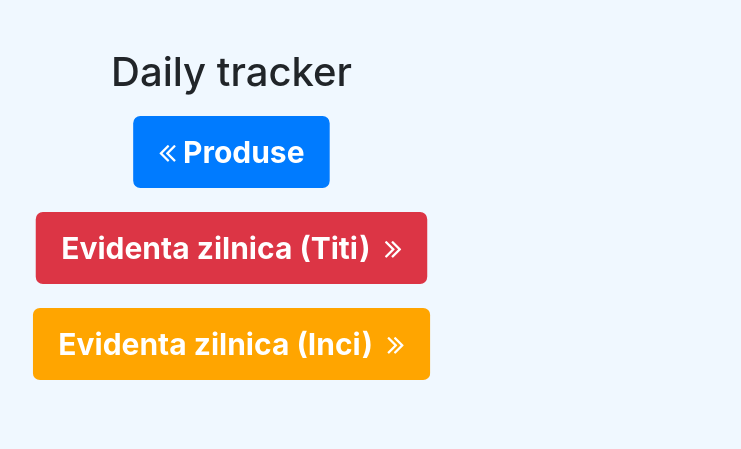
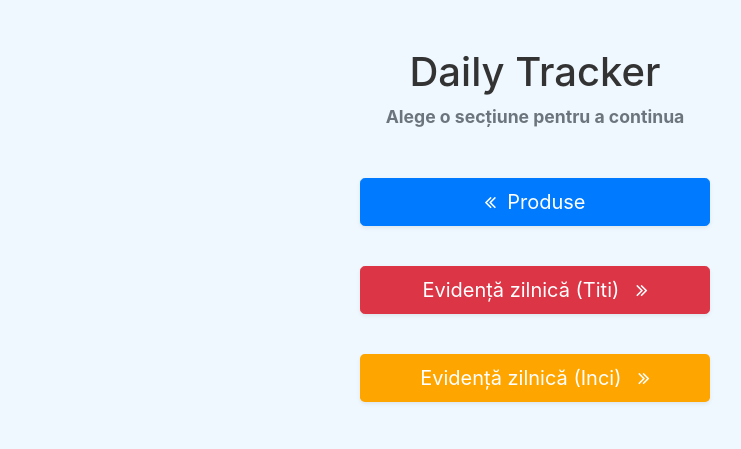
Before and after one commit to liviubrinza/calories_counter, a Flask app: page / in a window 1280 px wide. Shown: the top 449 px of the page, without its empty margins (105-846 px from the left). Run offline with Flask 2, Linux system fonts and the light colour scheme; some libraries are stand-ins or nearby versions.

Commit message:
main html enhancement

```diff
--- a/app.py
+++ b/app.py
@@ -209,3 +209,6 @@ def save_stats():
 
     tracker_instance.save_daily_stats()
     return redirect(url_for('daily_tracker', user=user))
+
+if __name__ == "__main__":
+    app.run(debug=True)
--- a/requirements.txt
+++ b/requirements.txt
@@ -1,3 +1,4 @@
 Bootstrap_Flask==2.2.0
 Flask==2.2.2
 flask_bootstrap==3.3.7.1
+Werkzeug<3.0
--- a/templates/main.html
+++ b/templates/main.html
@@ -4,43 +4,45 @@
 
 {% block head %}
   {{ super() }}
+  <style>
+    .main-btn {
+      width: 100%;
+      max-width: 350px;
+      font-weight: 600;
+      padding: 15px 0;
+    }
+  </style>
 {% endblock %}
 
 {% block content %}
-<div class="p-5">
-  <div class="row">
-    <div class="col-sm-6 text-center">
-      <h1>Daily tracker</h1>
+<div class="container py-5">
+
+  <div class="text-center mb-5">
+    <h1 class="display-5 fw-bold" style="color:#333;">Daily Tracker</h1>
+    <p class="text-muted" style="font-size: 1.1rem;">Alege o secțiune pentru a continua</p>
+  </div>
+
+  <div class="row justify-content-center">
+    <div class="col-md-6 d-flex flex-column align-items-center" style="gap: 2.5rem;">
+
+      <button onclick="location.href='products'"
+              class="btn btn-primary btn-lg shadow-sm main-btn">
+        <i class="fa fa-angle-double-left"></i>&nbsp; Produse
+      </button>
+
+      <button onclick="location.href='daily?user=Titi'"
+              class="btn btn-danger btn-lg shadow-sm main-btn">
+        Evidență zilnică (Titi) &nbsp; <i class="fa fa-angle-double-right"></i>
+      </button>
+
+      <button onclick="location.href='daily?user=Inci'"
+              class="btn btn-lg shadow-sm main-btn"
+              style="background-color: orange; color:white;">
+        Evidență zilnică (Inci) &nbsp; <i class="fa fa-angle-double-right"></i>
+      </button>
+
     </div>
   </div>
-  <div class="row">
-    <div class="mb-4"></div>
-  </div>
-  <div class="row">
-    <div class="col-sm-6 mb-4 text-center">
-      <button onclick="location.href = 'products'" id="myButton" class="btn btn-primary btn-floating btn-lg" style="scale: 1.5; font-weight: bold;">
-        <i class="fa fa-angle-double-left" aria-hidden="true"></i>&nbsp;Produse</button>
-    </div>
-  </div>
-  <div class="row">
-    <div class="mb-4"></div>
-  </div>
-  <div class="row">
-    <div class="col-sm-6 mb-4 text-center">
-      <button onclick="location.href = 'daily?user=Titi'" id="myButton" class="btn btn-danger btn-floating btn-lg" style="scale: 1.5; font-weight: bold;">
-        Evidenta zilnica (Titi)&nbsp;&nbsp;<i class="fa fa-angle-double-right" aria-hidden="true"></i>
-      </button>
-    </div>
-  </div>
-  <div class="row">
-    <div class="mb-4"></div>
-  </div>
-  <div class="row" >
-    <div class="col-sm-6 mb-4 text-center">
-      <button onclick="location.href = 'daily?user=Inci'" id="myButton" class="btn btn-floating btn-lg" style="background-color: orange; color: white; scale:1.5; font-weight: bold;" >
-        Evidenta zilnica (Inci)&nbsp;&nbsp;<i class="fa fa-angle-double-right" aria-hidden="true"></i>
-      </button>
-    </div>
-  </div>
+
 </div>
 {% endblock %}
```
